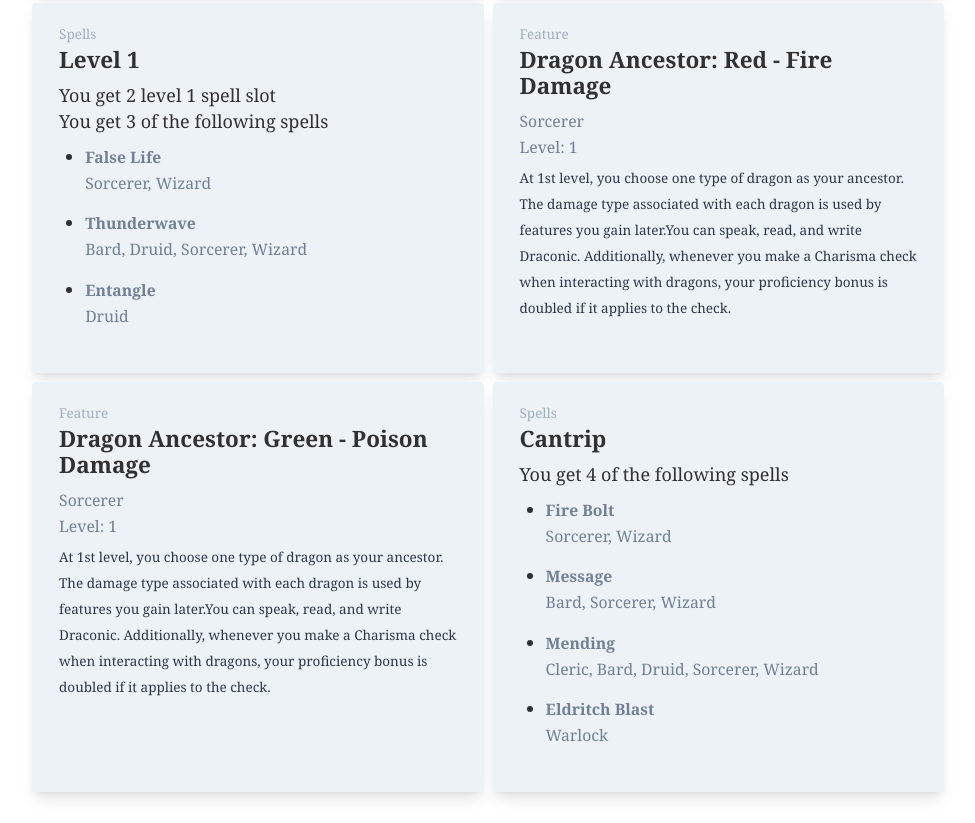
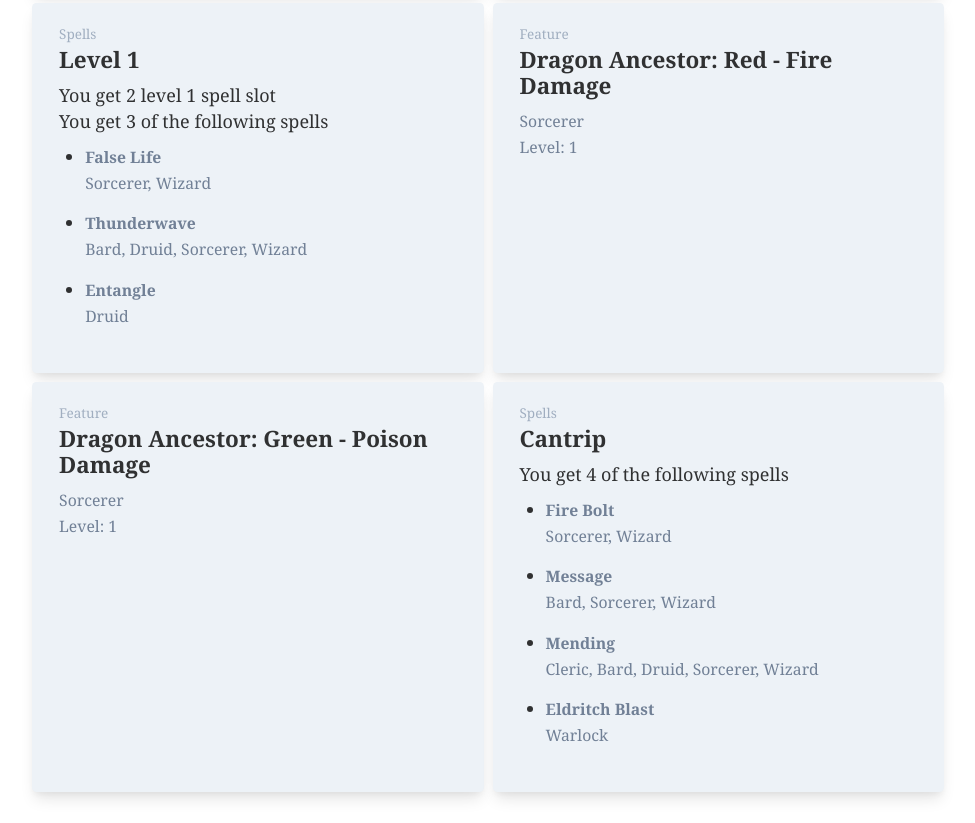
Before and after one commit to vivaldi-ch/dnd-sts-randomiser, a Gatsby site: page /encounter in a window 1280 px wide. Shown: the part 797-1620 px from the top of the page, without its empty margins (152-1127 px from the left). Built offline with nearby package versions, Linux system fonts and the light colour scheme; Gatsby itself is replaced by a stand-in of ours.

Commit message:
Removes description from feature card to save some vertical space.

```diff
--- a/src/components/cards/features.js
+++ b/src/components/cards/features.js
@@ -68,7 +68,6 @@ const FeatureCard = () => {
         <div className="font-bold text-xl mb-2">{randomFeature.name}</div>
         <div className="text-gray-600 text-sm">{randomFeature.class.name}</div>
         <div className="text-gray-600 text-sm mb-1">Level: {randomFeature.level}</div>
-        <div className="text-gray-800 text-xs">{randomFeature.desc}</div>
       </div>
     </div>
   );
```
